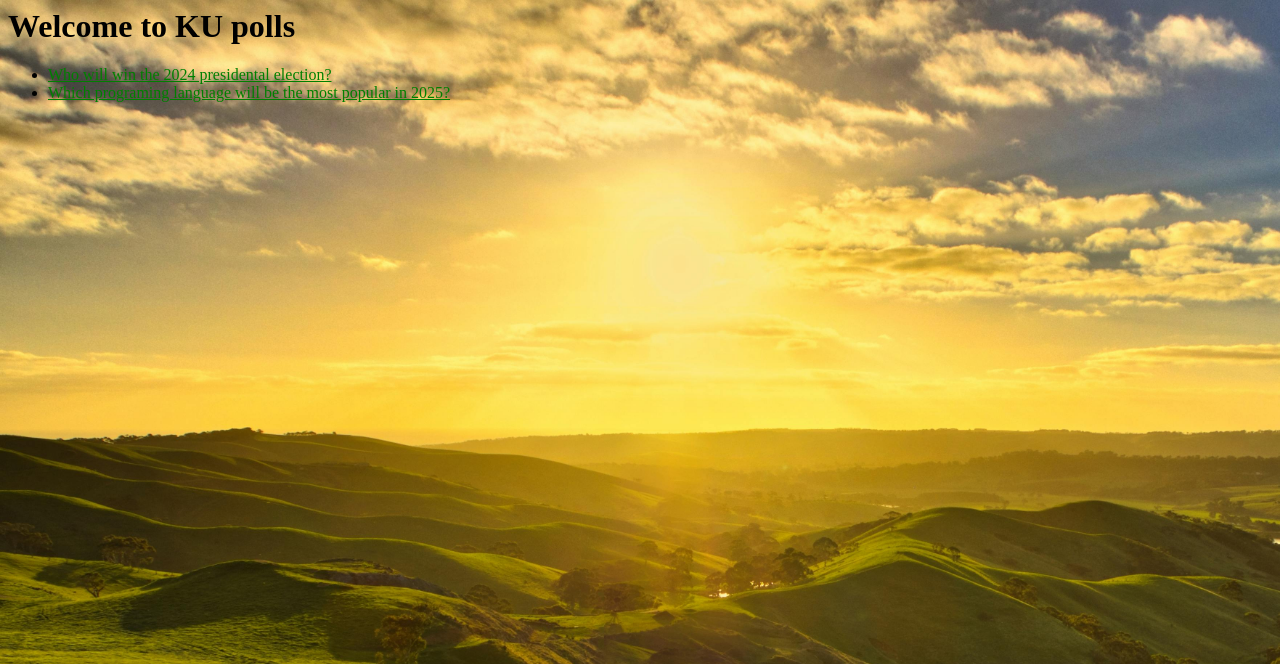
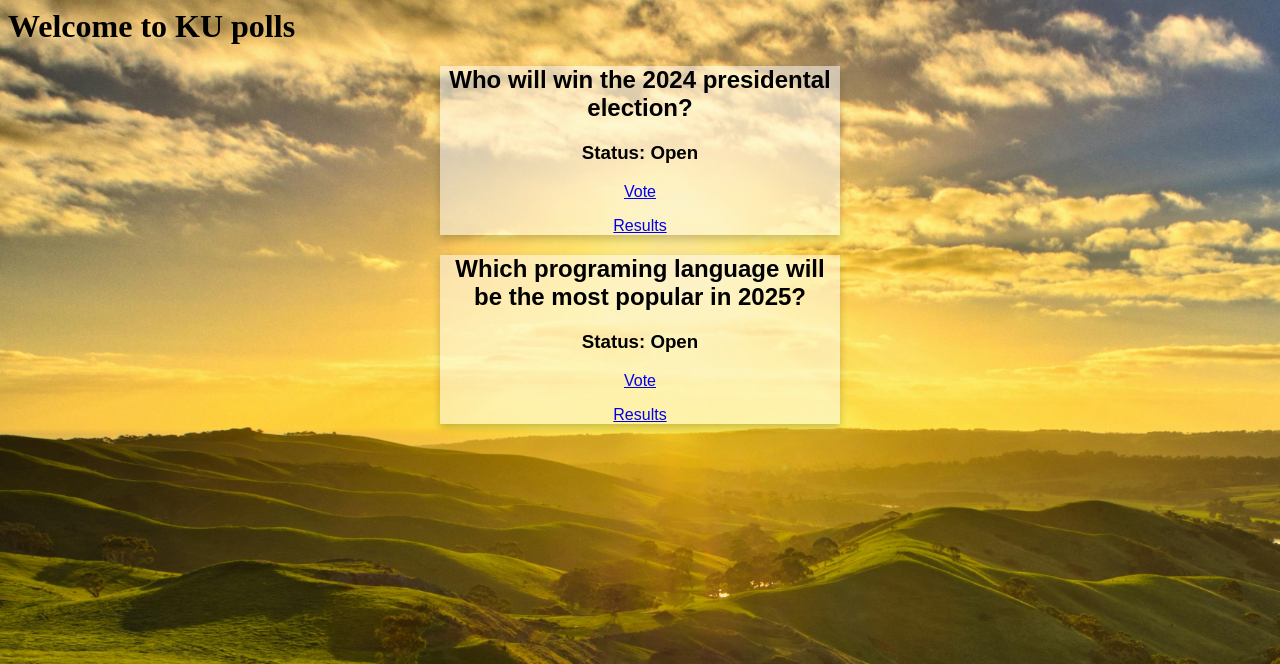
Before and after one commit to KhunakornP/ku-polls, a Django app: page /polls/ in a window 1280 px wide. Shown: the top 664 px of the page. Run offline with Django 4.2, Linux system fonts and the light colour scheme; data comes from the database, SQL or seed files in the repository.

Commit message:
Updated index page formatting

```diff
--- a/polls/static/polls/style.css
+++ b/polls/static/polls/style.css
@@ -1,6 +1,3 @@
-li a {
-    color: green;
-}
 body {
     background: white url("images/hills.png");
     background-repeat: no-repeat;
--- a/polls/templates/polls/index.html
+++ b/polls/templates/polls/index.html
@@ -1,13 +1,32 @@
 {% load static %}
 <link rel="stylesheet" href="{% static 'polls/style.css' %}">
+<style>
+.card {
+   background-color : rgba(255, 255, 255, 0.5);
+  box-shadow: 0 4px 8px 0 rgba(0, 0, 0, 0.2);
+  max-width: 400px;
+  margin: auto;
+  position: relative;
+  left: auto;
+  text-align: center;
+  font-family: arial;
+}
+</style>
 <title> KU polls </title>
 <h1> Welcome to KU polls </h1>
 {% if latest_question_list %}
-    <ul>
     {% for question in latest_question_list %}
-        <li><a href="{% url 'polls:detail' question.id %}">{{ question.question_text }}</a></li>
+        <div class="card">
+        <h2>{{question.question_text}}</h2>
+        {% if question.can_vote %}
+        <h3> Status: Open </h3>
+  		{% else %}
+        <h3> Status: Closed </h3>
+            {% endif %}
+        <p><a href="{% url 'polls:detail' question.id %}">Vote</a></p>
+  		<p><a href="{% url 'polls:results' question.id %}">Results</a></p>
+        </div>
     {% endfor %}
-    </ul>
 {% else %}
     <p>No polls are available.</p>
 {% endif %}
```
